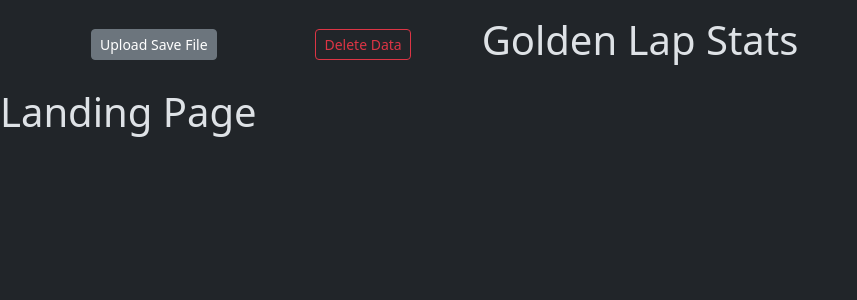
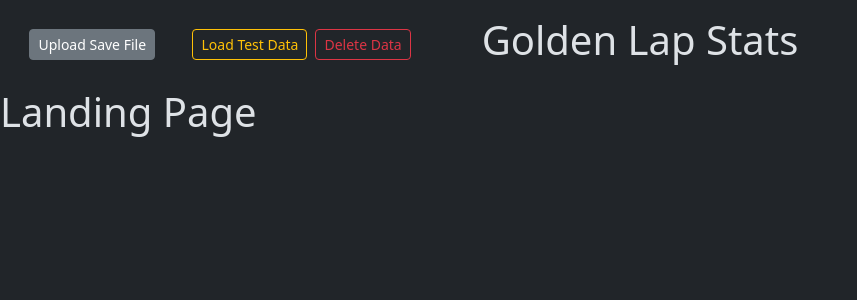
Before and after one commit to MDPater/GoldenLapStats, a React (Vite) app: page / in a window 1280 px wide. Shown: the top 300 px of the page, without its empty margins (0-857 px from the left). Built offline with nearby package versions, Linux system fonts and the light colour scheme.

Commit message:
added a button to load test JSON data

```diff
--- a/src/App.jsx
+++ b/src/App.jsx
@@ -2,6 +2,7 @@
 import FileUploader from "./components/FileUploader";
 import LandingPage from "./sites/LandingPage";
 import SeasonStats from "./sites/SeasonStats";
+import testData from "./model/testData.json";
 import "./App.css";
 
 function App() {
@@ -20,6 +21,13 @@
             }}
           >
             Upload Save File
+          </button>
+          <button
+            type="button"
+            className="btn btn-outline-warning btn-sm"
+            onClick={() => setData(testData)}
+          >
+            Load Test Data
           </button>
           <button
             type="button"
```
Also changed, not shown: src/model/testData.json (renamed from public/Max.json).
